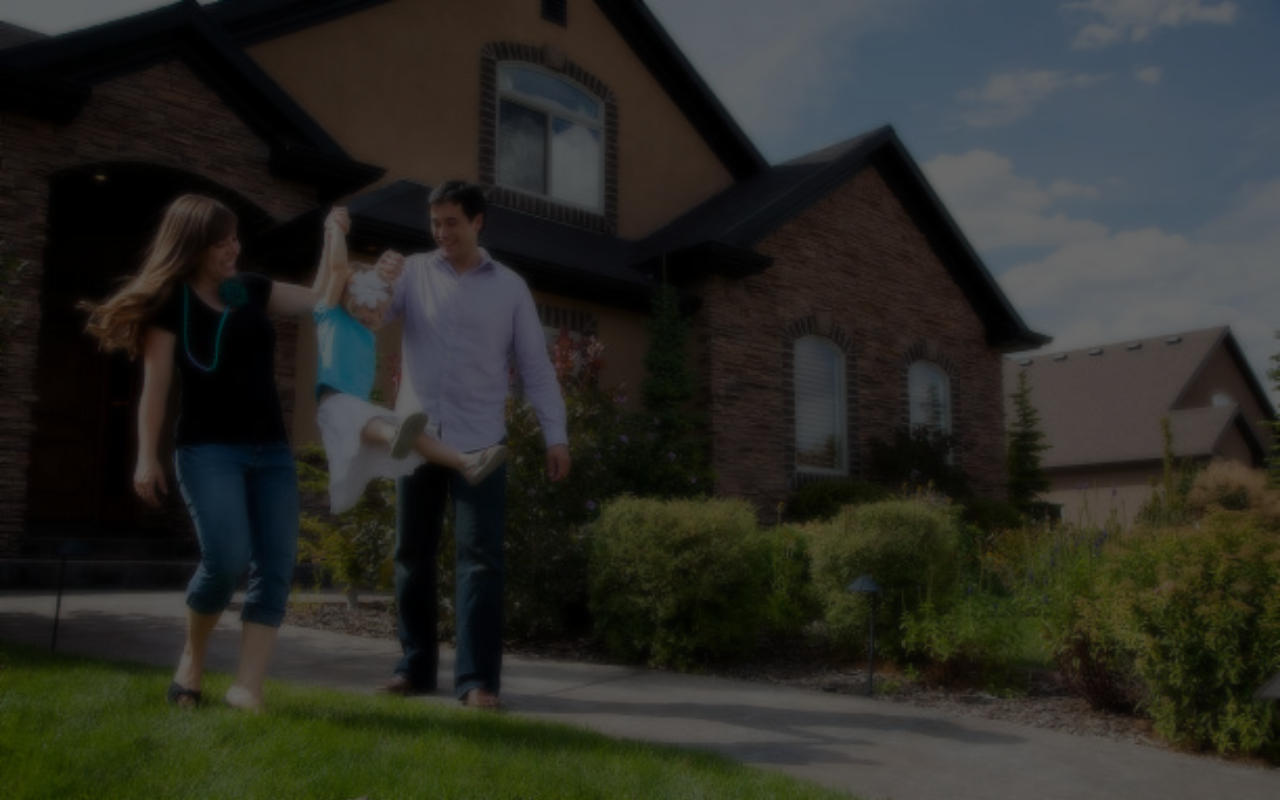
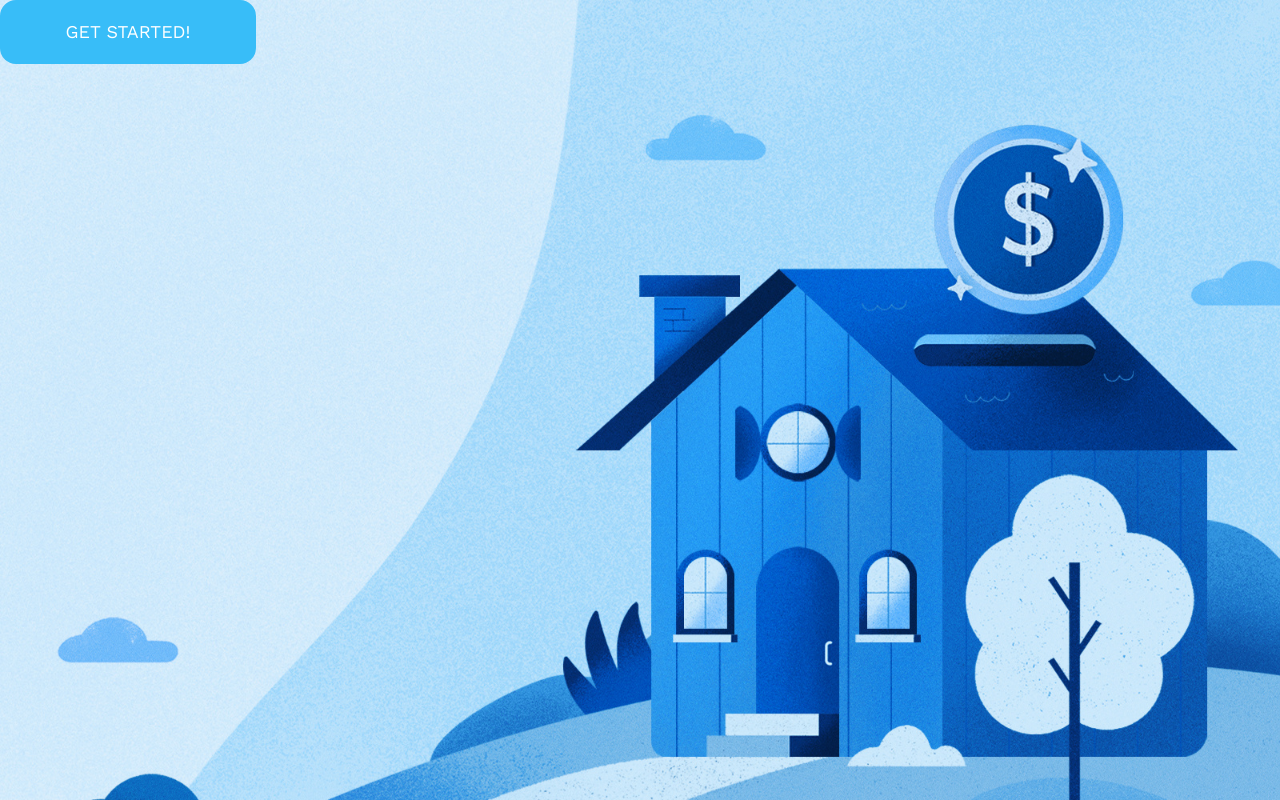
Before and after one commit to HackUTD-X-2023/project, a Next.js app: page / in a window 1280 px wide. Built offline with nearby package versions, Linux system fonts and the light colour scheme.

Commit message:
Changing cover image

```diff
--- a/app/page.js
+++ b/app/page.js
@@ -5,13 +5,13 @@ import { useRouter } from 'next/navigation'
 export default function Home() {
   const router = useRouter();
   return (
+    <>
     <main className="bg-family h-screen bg-no-repeat bg-cover relative z-10">
-      <div className="bg-black opacity-60 backdrop-blur-sm h-full z-20">
-          <button className="absolute right-100 top-80 bg-red z-30" type="button" onClick={() => router.push('/form')}>
-              Find out now!
-          </button>
-      </div>
-      <div className="static"></div>
+      <div class=""></div>
+      <button className="rounded-2xl text-lg text-white bg-sky-400 h-16 w-64" type="button" onClick={() => router.push('/form')}>
+        GET STARTED!
+      </button>
     </main>
+    </>
   )
 }
```
Also changed, not shown: public/cover.jpg, 1 other file (tests, documents, lock files or other folders).
